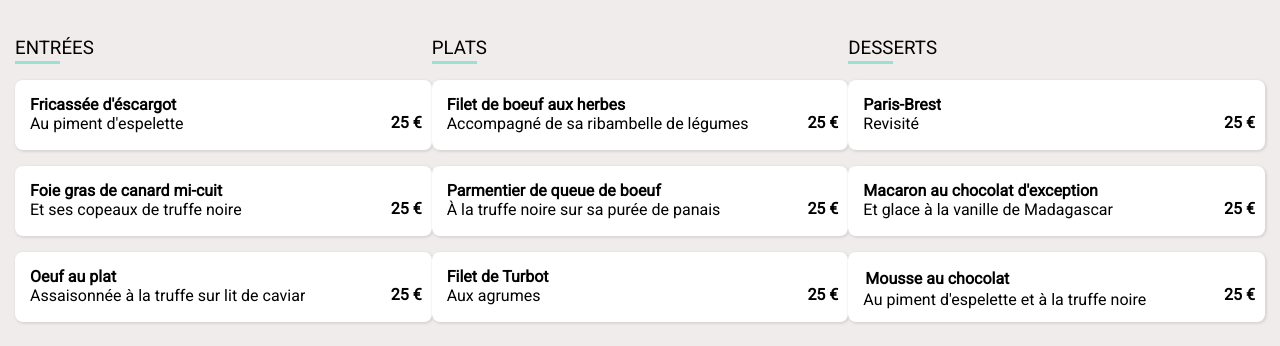
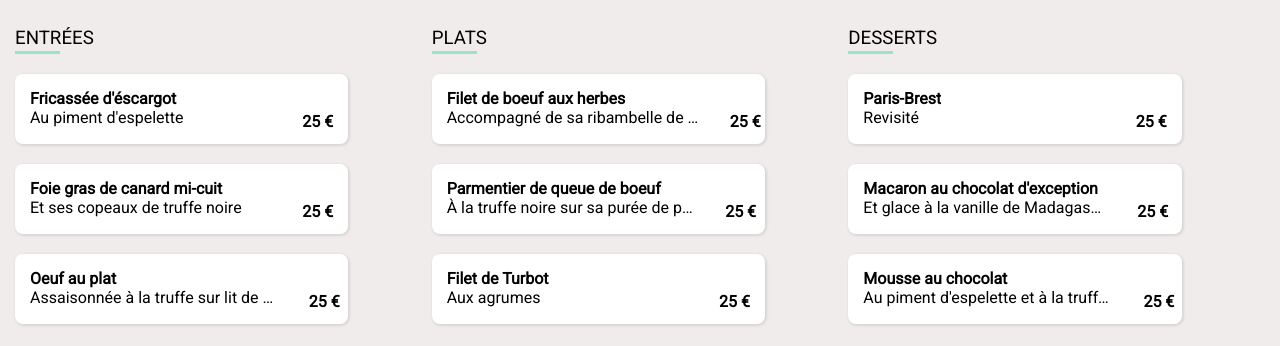
Before and after one commit to SAIDOU11/Projet-3, a plain HTML site: page html/menu-1.html in a window 1280 px wide. Shown: the part 450-796 px from the top of the page. Drawn offline with Linux system fonts and the light colour scheme; a web font is replaced by a local one.

Commit message:
refactoring

```diff
--- a/html/menu-1.html
+++ b/html/menu-1.html
@@ -132,12 +132,10 @@
 
           <div class="block-item">
             <div class="block-item__meal">
-              <h4 class="block-item__title">Mousse au chocolat</h4>
-              <p class="block-item__description">
-                Au piment d'espelette et à la truffe noire
-              </p>
+              <h4>Mousse au chocolat</h4>
+              <p>Au piment d'espelette et à la truffe noire</p>
             </div>
-            <div class="block-item__price">25 €</div>
+            <p class="block-item__price">25 €</p>
             <div class="block-item__animation">
               <i class="fa-solid fa-circle-check"></i>
             </div>
--- a/scss/2.utilities/_mixins.scss
+++ b/scss/2.utilities/_mixins.scss
@@ -33,7 +33,7 @@
   font-size: 18px;
   transition: all 200ms;
   &:hover {
-    transform: scale(1.02);
+    transform: scale(1.2);
   }
 }
 
--- a/scss/3.layout/_allmenus-menu.scss
+++ b/scss/3.layout/_allmenus-menu.scss
@@ -32,8 +32,8 @@
   cursor: pointer;
   border-radius: 8px;
   @include mix.shadow;
-  margin: 1rem 0;
-  max-width: 100%;
+  margin: 20px 0px;
+  width: 80%;
   height: 70px;
 
   &__meal {
@@ -52,7 +52,7 @@
 
   &__price {
     margin-left: auto;
-    padding: 10px;
+    padding: 15px;
     font-weight: 900;
     transform: translateY(33%);
     white-space: nowrap;
--- a/scss/3.layout/_cards.scss
+++ b/scss/3.layout/_cards.scss
@@ -8,8 +8,10 @@
 }
 
 .restaurants__title {
+  font-size: 22px;
   margin-top: 30px;
   margin-left: 6px;
+  padding-left: 20px;
 }
 
 .cards {
--- a/scss/3.layout/_fonction.scss
+++ b/scss/3.layout/_fonction.scss
@@ -15,6 +15,7 @@
       justify-content: center;
     }
   }
+
   &__ol {
     margin: 0;
     padding: 0;
--- a/scss/3.layout/_main-content.scss
+++ b/scss/3.layout/_main-content.scss
@@ -2,7 +2,7 @@
 @use "../2.utilities/variables" as var;
 
 .main-content {
-  padding: 30px 15px 30px 15px;
+  padding: 20px 15px;
 }
 
 .commander {
```
Also changed, not shown: dist/css/acceuil.css, dist/css/main.css, dist/css/menu-1.css, 3 other files.
